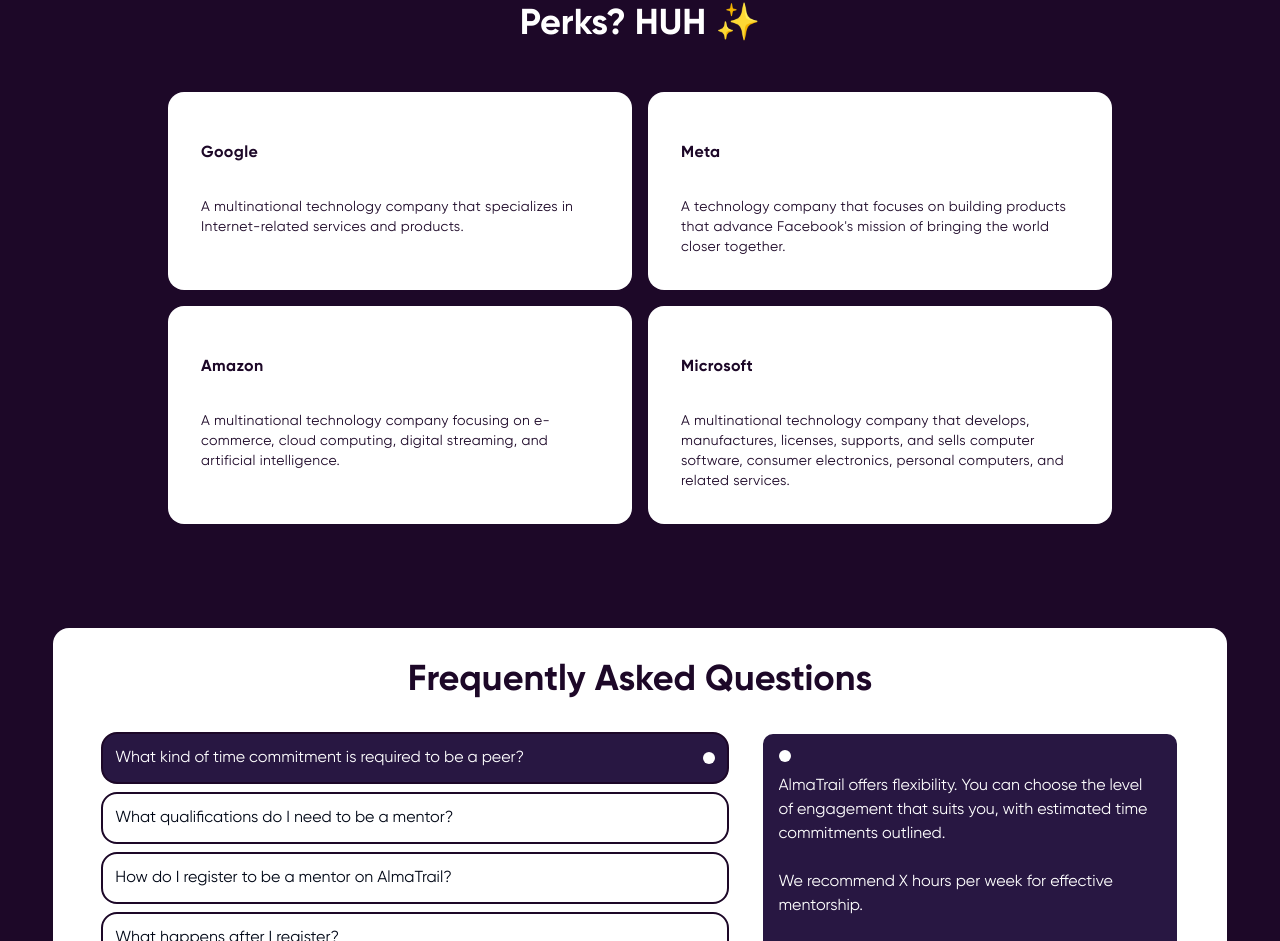
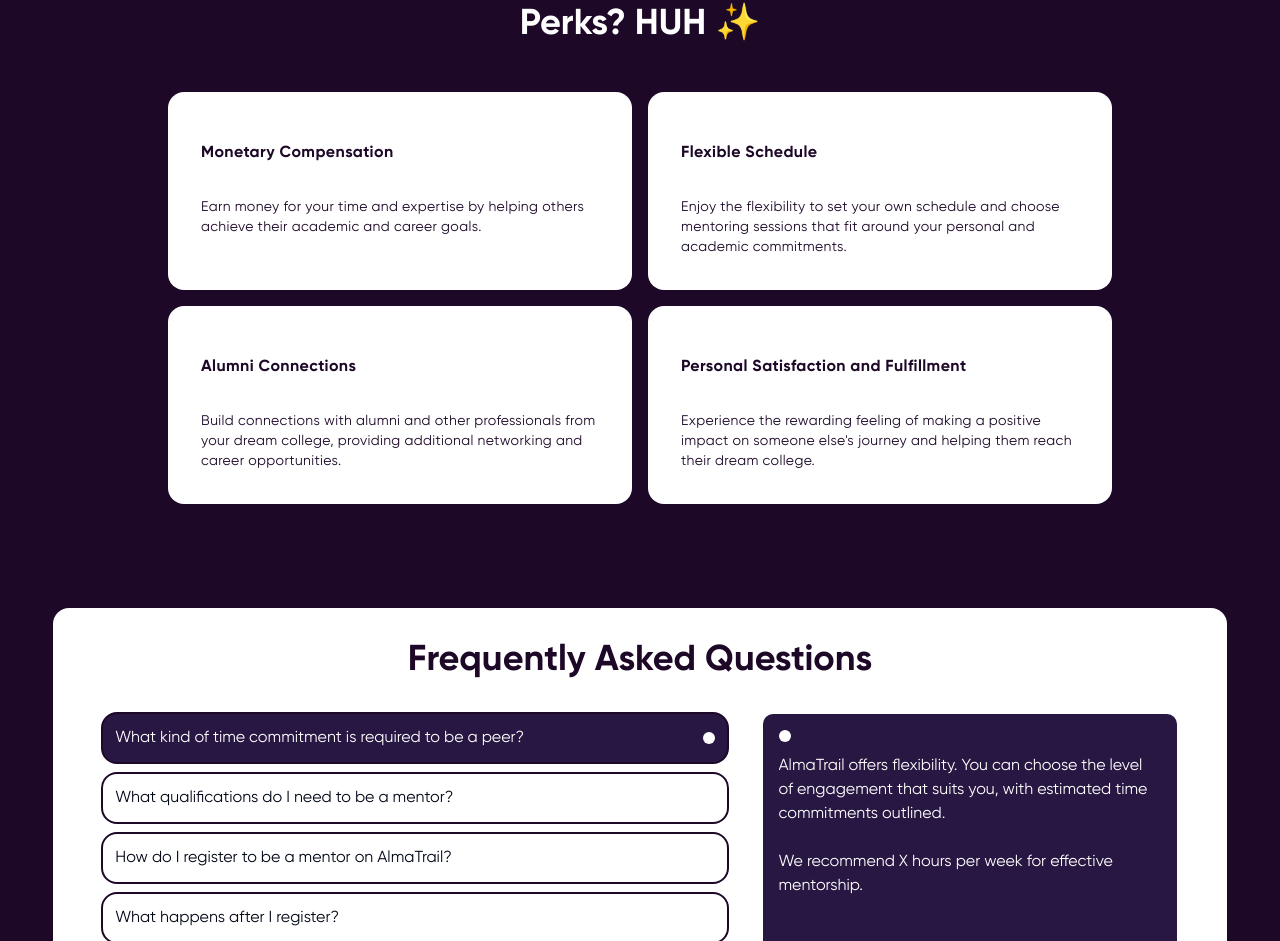
Before and after one commit to AlmaTrail/AlmaTrail-Frontend, a Next.js app: page / in a window 1280 px wide. Shown: the part 1507-2448 px from the top of the page. Built offline with nearby package versions, Linux system fonts and the light colour scheme.

Commit message:
Perks Content Updated

```diff
--- a/src/components/featureSection.tsx
+++ b/src/components/featureSection.tsx
@@ -5,28 +5,28 @@
 const FeatureSection = () => {
     const projects = [
         {
-            title: "Google",
+            title: "Monetary Compensation",
             description:
-                "A multinational technology company that specializes in Internet-related services and products.",
-            link: "https://google.com",
+                "Earn money for your time and expertise by helping others achieve their academic and career goals.",
+            link: "",
         },
         {
-            title: "Meta",
+            title: "Flexible Schedule",
             description:
-                "A technology company that focuses on building products that advance Facebook's mission of bringing the world closer together.",
-            link: "https://meta.com",
+                "Enjoy the flexibility to set your own schedule and choose mentoring sessions that fit around your personal and academic commitments.",
+            link: "",
         },
         {
-            title: "Amazon",
+            title: "Alumni Connections",
             description:
-                "A multinational technology company focusing on e-commerce, cloud computing, digital streaming, and artificial intelligence.",
-            link: "https://amazon.com",
+                " Build connections with alumni and other professionals from your dream college, providing additional networking and career opportunities.",
+            link: "",
         },
         {
-            title: "Microsoft",
+            title: "Personal Satisfaction and Fulfillment",
             description:
-                "A multinational technology company that develops, manufactures, licenses, supports, and sells computer software, consumer electronics, personal computers, and related services.",
-            link: "https://microsoft.com",
+                "Experience the rewarding feeling of making a positive impact on someone else's journey and helping them reach their dream college.",
+            link: "",
         },
     ];
     return (
```
